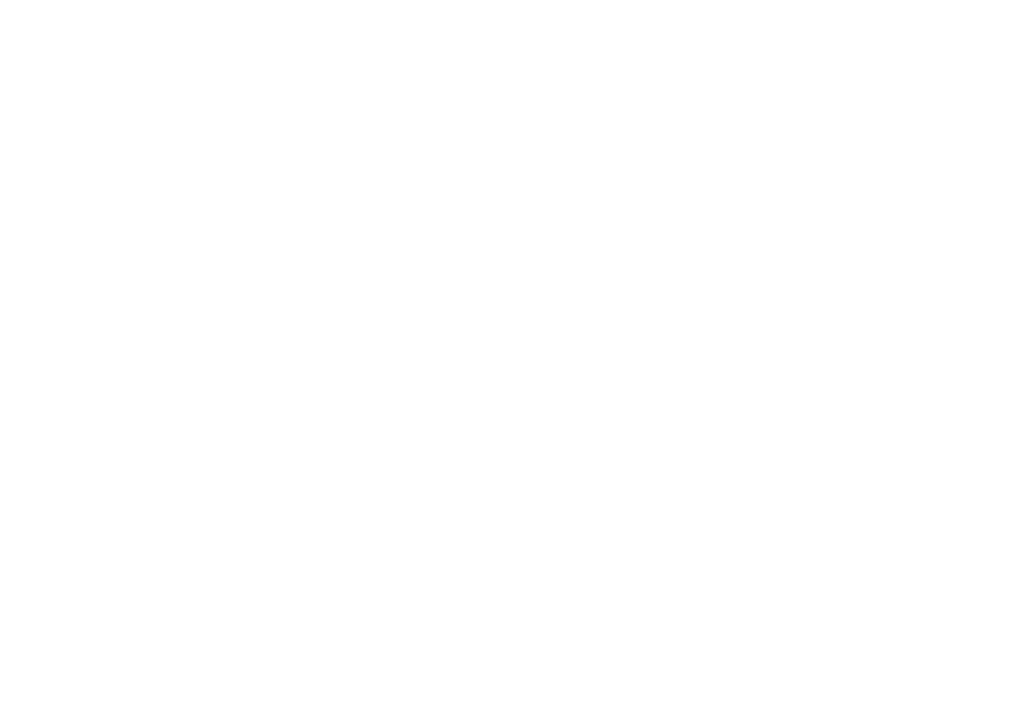
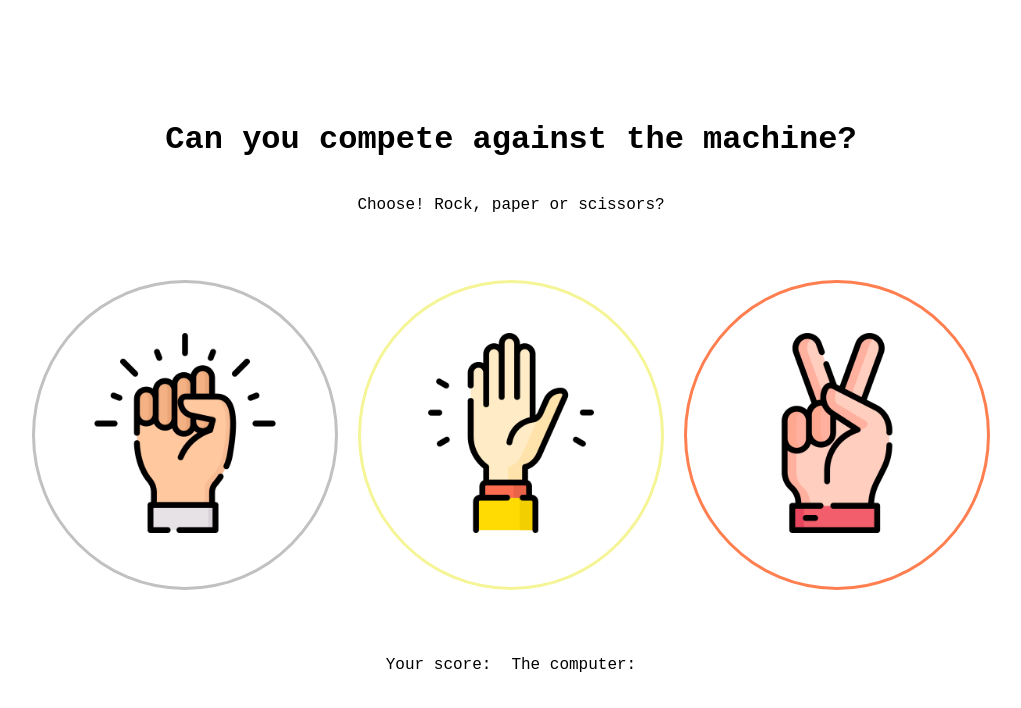
Before and after one commit to Stanisof/rock-paper-scissors, a plain HTML site: page index.html in a window 1280 px wide. Shown: the whole page, without its empty margins (129-1150 px from the left). Drawn offline with Linux system fonts and the light colour scheme.

Commit message:
Add UI and style not linked to function

```diff
--- a/index.html
+++ b/index.html
@@ -4,9 +4,40 @@
     <meta charset="UTF-8">
     <title>Rock-Paper-Scissors</title>
     <script src="script.js"></script>
+    <link rel="stylesheet" href="style.css">
 </head>
 <body>
+<h1>Can you compete against the machine?</h1>
+<p class="intro">Choose! Rock, paper or scissors?</p>
 
+<div class="container options">
+    <button class="rock">
+        <img src="./images/rock.png" width="200px" alt="Rock">
+    </button>
+    <button class="paper">
+        <img src="./images/paper.png" width="200px" alt="Paper">
+    </button>
+    <button class="scissors">
+        <img src="./images/scissors.png" width="200px" alt="scissors">
+    </button>
+</div>
+
+
+<div class="container score">
+
+    <div>
+        <p>Your score:</p>
+        <p class="scorePlayer"></p>
+    </div>
+
+    <div>
+        <p>The computer:</p>
+        <p class="scoreComp"></p>
+    </div>
+
+</div>
+
+<p class="endResult"></p>
 
 </body>
 </html>
--- /dev/null
+++ b/style.css
@@ -0,0 +1,57 @@
+body {
+    display: flex;
+    flex-direction: column;
+    justify-content: space-around;
+    margin-top: 100px;
+}
+
+* {
+    font-family: 'Courier New', Courier, monospace;
+}
+
+h1,
+.intro {
+    text-align: center;
+}
+
+button {
+    background-color: transparent;
+    border: none;
+    border-radius: 50%;
+    padding: 50px;
+    transition-duration: 0.4s;
+}
+
+.rock:hover {
+    background-color: rgb(193, 193, 193);
+}
+
+.rock {
+    border: 3px solid rgb(193, 193, 193);
+}
+
+.paper {
+    border: 3px solid rgb(245, 245, 152)
+}
+
+.paper:hover {
+    background-color: rgb(245, 245, 152);
+}
+
+.scissors {
+    border: 3px solid coral;
+}
+
+.scissors:hover {
+    background-color: coral;
+}
+
+.container {
+    display: flex;
+    justify-content: center;
+    gap: 20px;
+}
+
+.container.options {
+    padding: 50px 0px;
+}
```
Also changed, not shown: script.js (+0 -39 lines), images/paper.png (added), images/rock.png (added), images/scissors.png (added), 1 other file.
